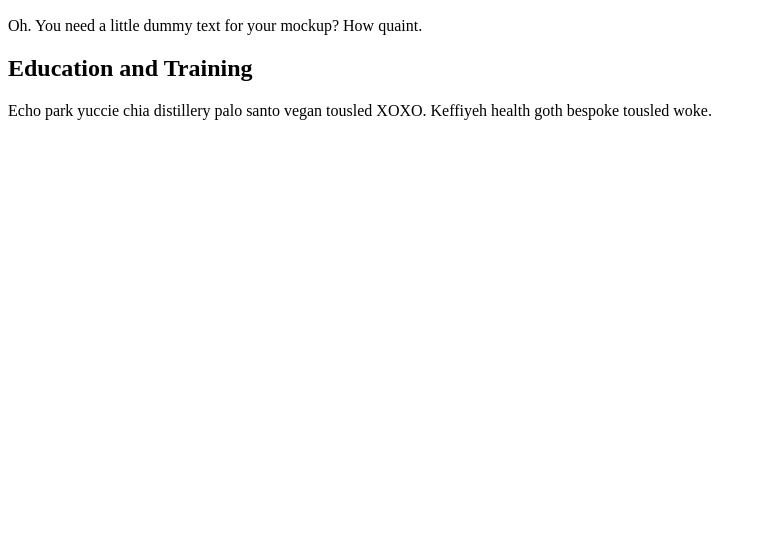
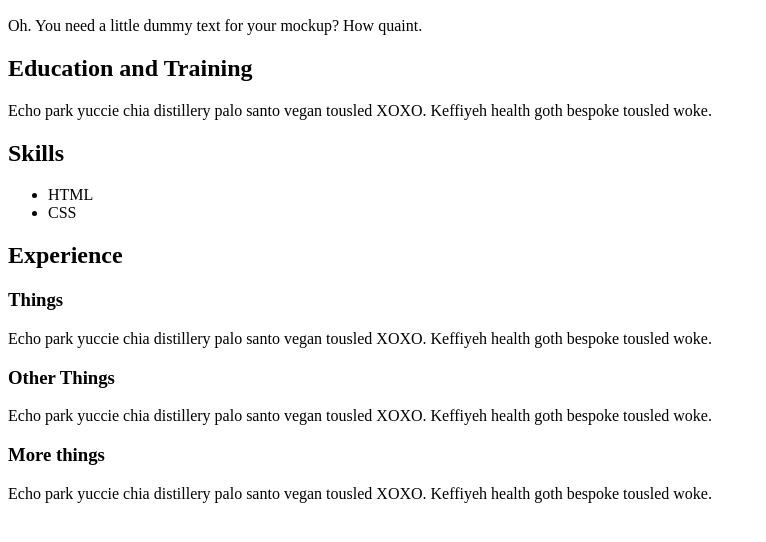
Before and after one commit to brenderbee/resume-site, a plain HTML site: page index.html in a window 1280 px wide. Shown: the part 110-652 px from the top of the page, without its empty margins (0-766 px from the left). Drawn offline with Linux system fonts and the light colour scheme.

Commit message:
Add <div>s to body.  Ready for style.

```diff
--- a/index.html
+++ b/index.html
@@ -15,5 +15,21 @@
       <h2>Education and Training</h2>
       <p>Echo park yuccie chia distillery palo santo vegan tousled XOXO. Keffiyeh health goth bespoke tousled woke.</p>
     </div>
+    <div class="skills">
+      <h2>Skills</h2>
+      <ul>
+        <li>HTML</li>
+        <li>CSS</li>
+      </ul>
+    </div>
+    <div class="experience">
+      <h2>Experience</h2>
+      <h3>Things</h3>
+      <p>Echo park yuccie chia distillery palo santo vegan tousled XOXO. Keffiyeh health goth bespoke tousled woke.</p>
+      <h3>Other Things</h3>
+      <p>Echo park yuccie chia distillery palo santo vegan tousled XOXO. Keffiyeh health goth bespoke tousled woke.</p>
+      <h3>More things</h3>
+      <p>Echo park yuccie chia distillery palo santo vegan tousled XOXO. Keffiyeh health goth bespoke tousled woke.</p>
+    </div>
   </body>
 </html>
```
